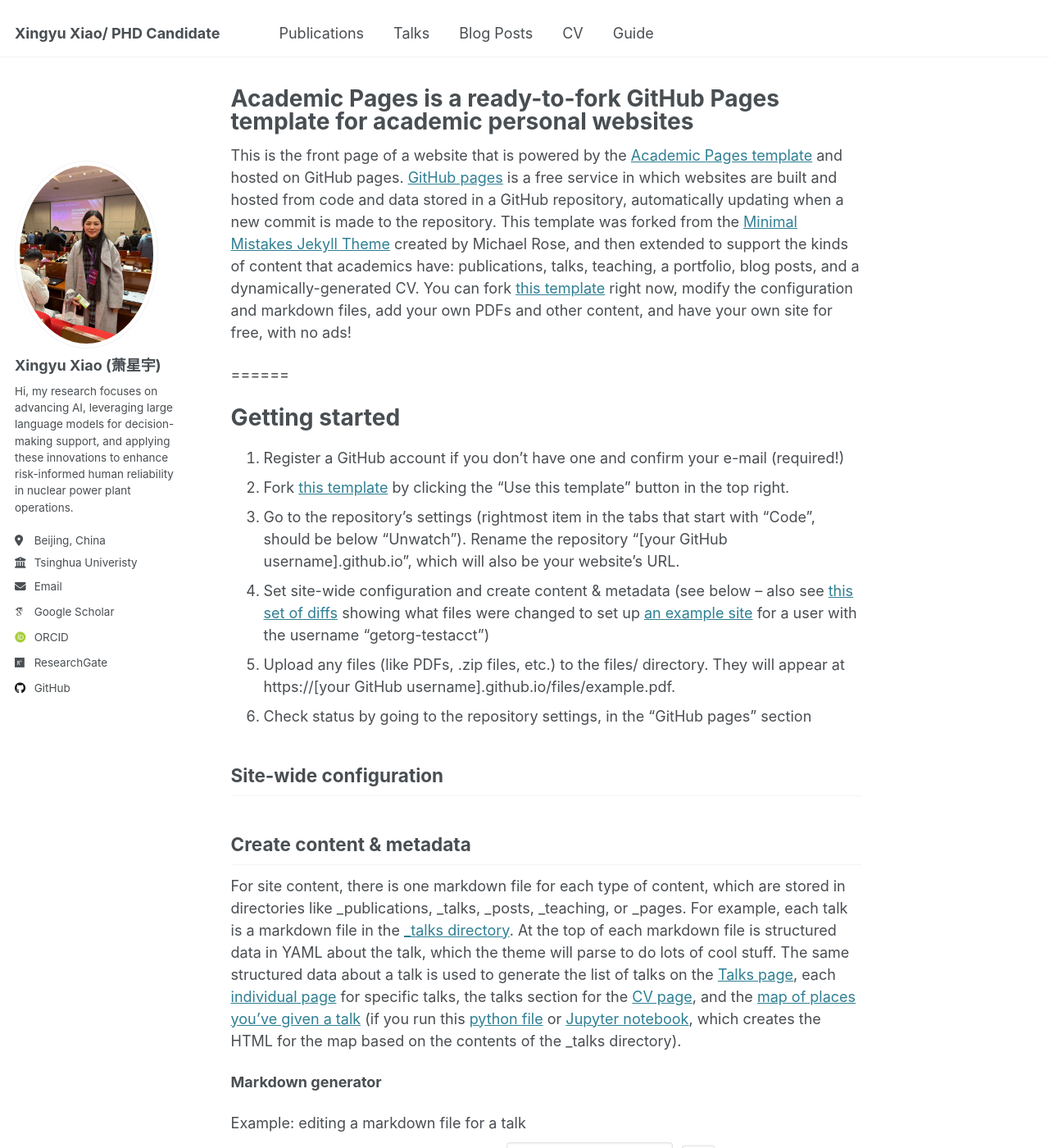
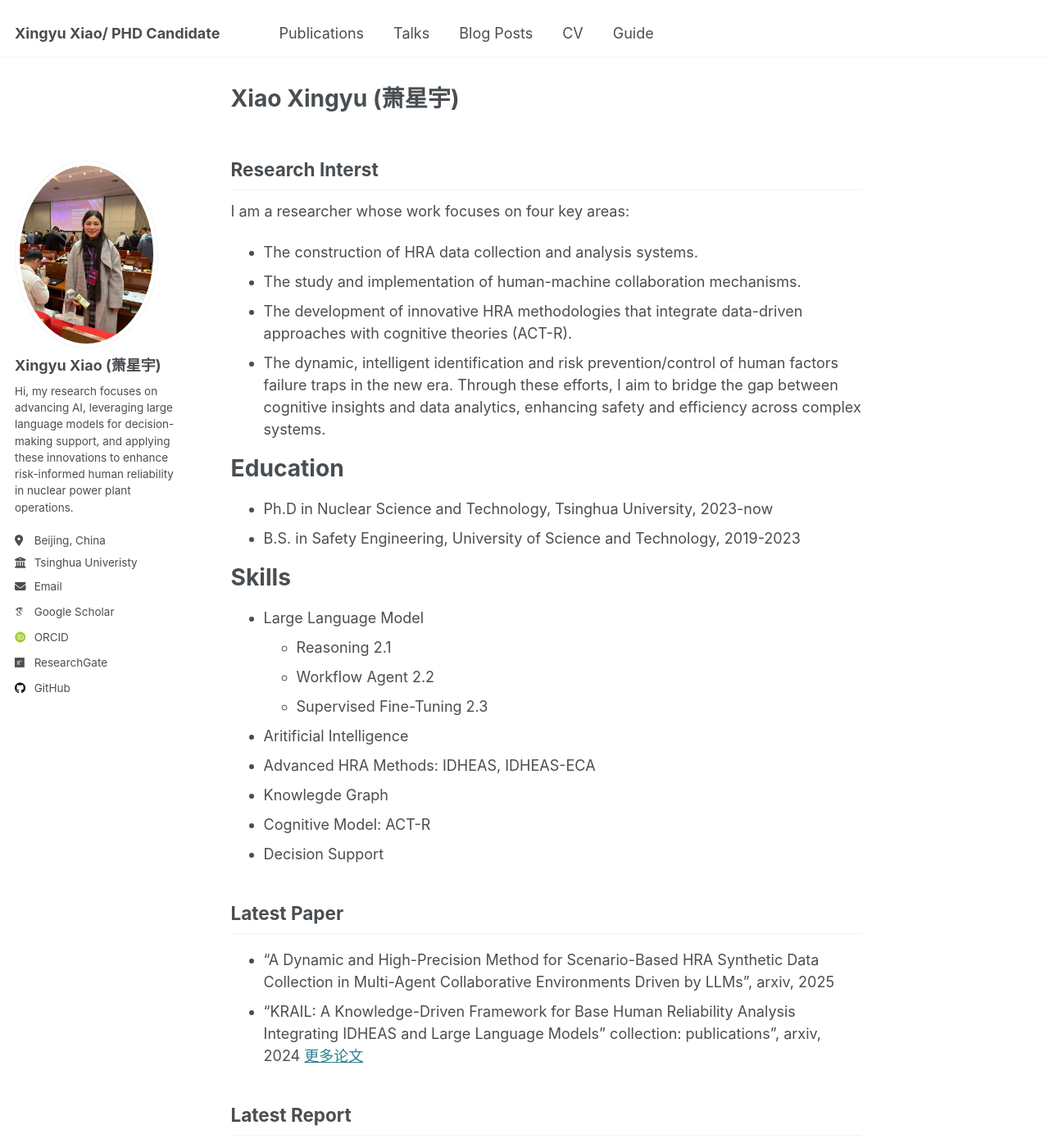
Before and after one commit to Crystalxy123/Crystalxy123.github.io, a Jekyll site: the page built from _pages/about.md, in a window 1280 px wide and 1400 px high. Shown: the whole window at 82% size. Built offline with Jekyll 4.4.1, drawn with Linux system fonts in a browser that asks for light colours; some web fonts are replaced; some of the changed text lies outside the part shown.

```diff
--- a/_pages/about.md
+++ b/_pages/about.md
@@ -1,37 +1,51 @@
 ---
 permalink: /
-title: "Academic Pages is a ready-to-fork GitHub Pages template for academic personal websites"
+title: "Xiao Xingyu (萧星宇)"
 author_profile: true
 redirect_from:
   - /about/
   - /about.html
 ---
 
-This is the front page of a website that is powered by the [Academic Pages template](https://github.com/academicpages/academicpages.github.io) and hosted on GitHub pages. [GitHub pages](https://pages.github.com) is a free service in which websites are built and hosted from code and data stored in a GitHub repository, automatically updating when a new commit is made to the repository. This template was forked from the [Minimal Mistakes Jekyll Theme](https://mmistakes.github.io/minimal-mistakes/) created by Michael Rose, and then extended to support the kinds of content that academics have: publications, talks, teaching, a portfolio, blog posts, and a dynamically-generated CV. You can fork [this template](https://github.com/academicpages/academicpages.github.io) right now, modify the configuration and markdown files, add your own PDFs and other content, and have your own site for free, with no ads!
 
-======
+## Research Interst
+I am a researcher whose work focuses on four key areas:
+* The construction of HRA data collection and analysis systems.
+* The study and implementation of human-machine collaboration mechanisms.
+* The development of innovative HRA methodologies that integrate data-driven approaches with cognitive theories (ACT-R).
+* The dynamic, intelligent identification and risk prevention/control of human factors failure traps in the new era.
+Through these efforts, I aim to bridge the gap between cognitive insights and data analytics, enhancing safety and efficiency across complex systems.
 
 
-Getting started
+Education
 ======
-1. Register a GitHub account if you don't have one and confirm your e-mail (required!)
-1. Fork [this template](https://github.com/academicpages/academicpages.github.io) by clicking the "Use this template" button in the top right.
-1. Go to the repository's settings (rightmost item in the tabs that start with "Code", should be below "Unwatch"). Rename the repository "[your GitHub username].github.io", which will also be your website's URL.
-1. Set site-wide configuration and create content & metadata (see below -- also see [this set of diffs](http://archive.is/3TPas) showing what files were changed to set up [an example site](https://getorg-testacct.github.io) for a user with the username "getorg-testacct")
-1. Upload any files (like PDFs, .zip files, etc.) to the files/ directory. They will appear at https://[your GitHub username].github.io/files/example.pdf.
-1. Check status by going to the repository settings, in the "GitHub pages" section
+* Ph.D in Nuclear Science and Technology, Tsinghua University, 2023-now
+* B.S. in Safety Engineering, University of Science and Technology, 2019-2023
 
-Site-wide configuration
-------
+Skills
+======
+* Large Language Model
+  * Reasoning 2.1
+  * Workflow Agent 2.2
+  * Supervised Fine-Tuning 2.3
+* Aritificial Intelligence
+* Advanced HRA Methods: IDHEAS, IDHEAS-ECA
+* Knowlegde Graph
+* Cognitive Model: ACT-R
+* Decision Support
 
-Create content & metadata
-------
-For site content, there is one markdown file for each type of content, which are stored in directories like _publications, _talks, _posts, _teaching, or _pages. For example, each talk is a markdown file in the [_talks directory](https://github.com/academicpages/academicpages.github.io/tree/master/_talks). At the top of each markdown file is structured data in YAML about the talk, which the theme will parse to do lots of cool stuff. The same structured data about a talk is used to generate the list of talks on the [Talks page](https://academicpages.github.io/talks), each [individual page](https://academicpages.github.io/talks/2012-03-01-talk-1) for specific talks, the talks section for the [CV page](https://academicpages.github.io/cv), and the [map of places you've given a talk](https://academicpages.github.io/talkmap.html) (if you run this [python file](https://github.com/academicpages/academicpages.github.io/blob/master/talkmap.py) or [Jupyter notebook](https://github.com/academicpages/academicpages.github.io/blob/master/talkmap.ipynb), which creates the HTML for the map based on the contents of the _talks directory).
 
-**Markdown generator**
 
-Example: editing a markdown file for a talk
-![Editing a markdown file for a talk](/images/editing-talk.png)
+## Latest Paper
+* "A Dynamic and High-Precision Method for Scenario-Based HRA Synthetic Data Collection in Multi-Agent Collaborative Environments Driven by LLMs", arxiv, 2025
+* "KRAIL: A Knowledge-Driven Framework for Base Human Reliability Analysis Integrating IDHEAS and Large Language Models"
+collection: publications", arxiv, 2024
+[更多论文](/publications/)
 
-For more info
-------
+## Latest Report
+* "A dynamic risk-informed framework for emergency human error prevention in high-risk industries: a nuclear power plant case study", ShenZhen, China, 2024
+* "A Novel Task-Driven Method with Evolvable Interactive Agents Using Event Trees for Enhanced Emergency Decision Support", Harbin,Heilongjiang, China, 2024
+[查看更多](/talks/)
+
+
+<!-- [完整简历](/cv/) -->
```
